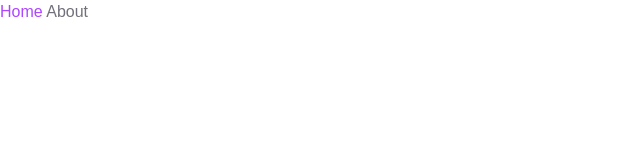
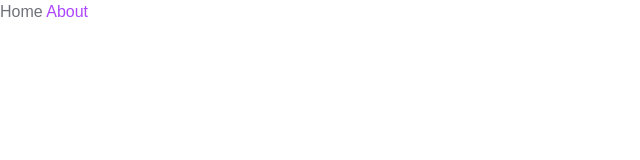
Before and after one commit to ndlabdev/svui, a SvelteKit app: page /about in a window 1280 px wide. Shown: the top 160 px of the page, without its empty margins (0-640 px from the left). Built offline with nearby package versions, Linux system fonts and the light colour scheme.

Commit message:
Fix bug link components

```diff
--- a/src/lib/components/link/Link.svelte
+++ b/src/lib/components/link/Link.svelte
@@ -42,8 +42,8 @@
     const currentUrl = $derived(new URL(page.url.href))
     const targetUrl = $derived(new URL(href as string, browser ? window.location.origin : 'http://localhost'))
     const isHashActive = $derived(currentUrl.hash === targetUrl.hash)
-    const isActive = $derived(currentUrl.pathname.startsWith(targetUrl.pathname) && currentUrl.search === targetUrl.search && isHashActive)
-    const isExactActive = $derived(currentUrl.pathname === targetUrl.pathname && currentUrl.search === targetUrl.search && isHashActive)
+    const isActive = $derived(currentUrl.pathname === targetUrl.pathname)
+    const isExactActive = $derived(isActive && currentUrl.search === targetUrl.search && isHashActive)
     const resolveLinkClass = $derived(
         raw
             ? [className?.toString(), isLinkActive() ? activeClass : inactiveClass]
@@ -57,25 +57,11 @@
     }
 
     function isLinkActive() {
-        if (active !== undefined) {
-            return active
-        }
-
-        if (exactQuery === true && !isEqual(routerParams(currentUrl.searchParams), routerParams(targetUrl.searchParams))) {
-            return false
-        }
-
-        if (exactQuery === 'partial') {
-            return Array.from(targetUrl.searchParams.entries()).every(([key, value]) => currentUrl.searchParams.get(key) === value)
-        }
-
-        if (exactHash && currentUrl.hash !== targetUrl.hash) {
-            return false
-        }
-
-        if (exact && isExactActive) {
-            return true
-        }
+        if (active !== undefined) return active
+        if (exactQuery === true && !isEqual(routerParams(currentUrl.searchParams), routerParams(targetUrl.searchParams))) return false
+        if (exactQuery === 'partial') return Array.from(targetUrl.searchParams.entries()).every(([key, value]) => currentUrl.searchParams.get(key) === value)
+        if (exactHash && !isHashActive) return false
+        if (exact && isExactActive) return true
 
         return !!(!exact && isActive)
     }
--- a/src/routes/about/+page.svelte
+++ b/src/routes/about/+page.svelte
@@ -4,19 +4,11 @@
 
 <div class="grid grid-cols-12">
     <div class="col-span-12">
-        <!--        <Link href="/" exactQuery raw class="text-2xl" activeClass="font-bold" inactiveClass="text-muted">-->
-        <!--            Home-->
-        <!--        </Link>-->
-
-        <!--        <Link href="/about?type=1&search=2" exactQuery raw class="text-2xl" activeClass="font-bold" inactiveClass="text-muted">-->
-        <!--            About-->
-        <!--        </Link>-->
-
         <Link href="/">
             Home
         </Link>
 
-        <Link href="/about#theme">
+        <Link href="/about">
             About
         </Link>
     </div>
```
